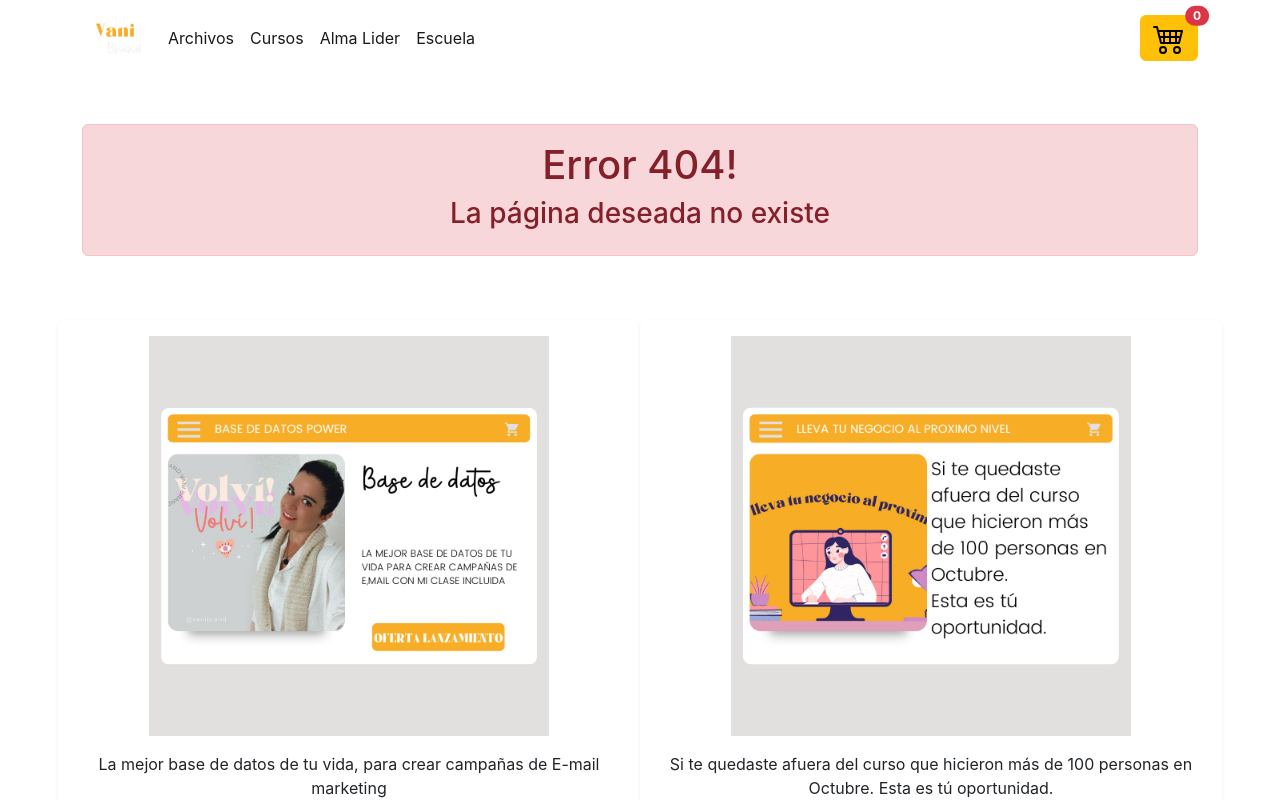
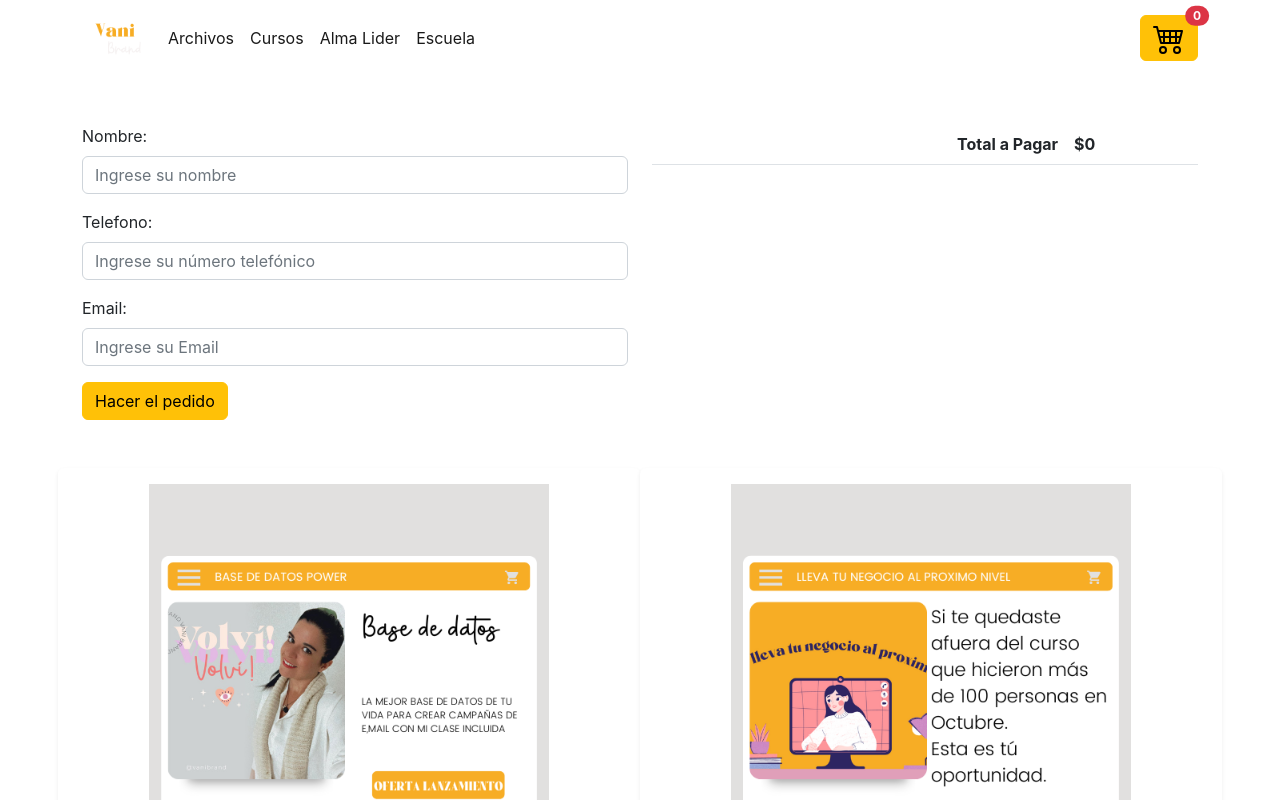
Before and after one commit to DarioMaximi/React-Rojas-Martinez, a React (Create React App) app in the folder darwin-app/: page /Checkout in a window 1280 px wide. Shown: the top 800 px of the page. Built offline with nearby package versions, Linux system fonts and the light colour scheme.

Commit message:
aplicando firebase

```diff
--- a/darwin-app/package.json
+++ b/darwin-app/package.json
@@ -6,6 +6,7 @@
     "@testing-library/jest-dom": "^5.16.5",
     "@testing-library/react": "^13.4.0",
     "@testing-library/user-event": "^13.5.0",
+    "firebase": "^9.15.0",
     "react": "^18.2.0",
     "react-dom": "^18.2.0",
     "react-router-dom": "^6.4.5",
--- a/darwin-app/src/App.js
+++ b/darwin-app/src/App.js
@@ -8,6 +8,7 @@ import Promocion from "./components/Promocion";
 import Error404 from "./components/Error404";
 import CartContextProvider from "./components/context/CartContext";
 import Cart from "./components/Cart";
+import Checkout from "./components/Checkout";
 
 function App () {
   return (
@@ -19,6 +20,7 @@ function App () {
           <Route path={"/category/:id"} element = {<ItemListContainer/>} />
           <Route path={"/item/:id"} element = {<ItemDetailContainer/>} />
           <Route path={"/Cart"} element = {<Cart/>} />
+          <Route path={"/Checkout"} element = {<Checkout/>} />
           <Route path={"*"} element = {<Error404/>} />
         </Routes>
         <Promocion />
--- a/darwin-app/src/components/Cart.jsx
+++ b/darwin-app/src/components/Cart.jsx
@@ -50,7 +50,7 @@ const Cart = () => {
                             <tr>
                                 <td colSpan={3} className="text-end"><b>Total a Pagar</b></td>
                                 <td><b>${sumaTotal()}</b></td>
-                                <td className="text-end"><button className="btn btn-warning">Finalizar Compra</button> </td>
+                                <td className="text-end"><Link to={"/checkout"} className="btn btn-warning">Finalizar Compra</Link> </td>
                             </tr>
                         </tbody>
                     </table>
--- /dev/null
+++ b/darwin-app/src/components/Checkout.jsx
@@ -0,0 +1,78 @@
+import { addDoc, doc, collection, getFirestore, updateDoc } from "firebase/firestore";
+import React, { useContext, useState } from "react";
+import { CartContext } from "./context/CartContext";
+
+const Checkout = () => {
+    const {cart, sumaTotal, clear} = useContext(CartContext);
+    const [nombre, setNombre] = useState("");
+    const [telefono, setTelefono] = useState("");
+    const [email, setEmail] = useState("");
+    const [orderId, setOrderId] = useState("");
+
+    const generarOrden = () => {
+        const fecha = new Date();
+        const order = {
+            buyer:{name:nombre, phone:telefono, email:email},
+            items: cart.map(item => ({id:item.id, title:item.nombre, quantity:item.quantity, price:item.precio, priceTotal:item.quantity * item.precio})),
+            total:sumaTotal(),
+            order_date: `${fecha.getFullYear()}-${fecha.getMonth() + 1}-${fecha.getDate()} ${fecha.getHours()}:${fecha.getMinutes()}:${fecha.getSeconds()}`
+        };
+
+        const db = getFirestore();
+        const orderCollection = collection(db, "orders");
+        addDoc (orderCollection, order).then((snapShot) => {
+            setOrderId(snapShot.id);
+            const generateOrder = doc(db, "orders", snapShot.id);
+            updateDoc(generateOrder, {total:order.total * 1.21});
+            clear();
+        });
+    }
+
+    return (
+        <div className="container">
+            <div className="row my-5">
+                <div className="col-md-6">
+                <form>
+                    <div className="mb-3">
+                        <label for="nombre" className="form-label">Nombre:</label>
+                        <input type="text" className="form-control" placeholder="Ingrese su nombre" onInput={(e) => {setNombre(e.target.value)}}/>
+                    </div>
+                    <div className="mb-3">
+                        <label for="telefono" className="form-label">Telefono:</label>
+                        <input type="text" className="form-control" placeholder="Ingrese su número telefónico" onInput={(e) => {setTelefono(e.target.value)}}/>
+                    </div>
+                    <div className="mb-3">
+                        <label for="email" className="form-label">Email:</label>
+                        <input type="text" className="form-control" placeholder="Ingrese su Email" onInput={(e) => {setEmail(e.target.value)}}/>
+                    </div>
+                    <button type="button" className="btn btn-warning" onClick={generarOrden}>Hacer el pedido</button>
+                </form>
+            </div>
+                <div className="col-md-6">
+                    <table className="table">
+                        <tbody>
+                            {cart.map(item => (
+                                <tr key={item.id}>
+                                    <td><img src={item.imagen} alt={item.nombre} width={120}/> </td>
+                                    <td className="align-middle">{item.nombre}</td>
+                                    <td className="align-middle">{item.quantity}</td>
+                                    <td className="align-middle">${item.quantity * item.precio}</td>
+                                </tr>
+                                ))}
+                                <tr>
+                                    <td colSpan={3} className="text-end"><b>Total a Pagar</b></td>
+                                    <td><b>${sumaTotal()}</b></td>
+                                </tr>
+                        </tbody>
+                    </table>
+                </div>
+            </div>
+            <div className="row">
+                <div className="col text-center">
+                    {orderId ? <div className="alert alert-warning" role="alert">El código de la orden es: <b>{orderId}</b></div>: ""}
+                </div>
+            </div>
+        </div>
+    )}
+
+export default Checkout;
--- a/darwin-app/src/components/ItemDetailContainer.jsx
+++ b/darwin-app/src/components/ItemDetailContainer.jsx
@@ -1,14 +1,15 @@
 import React, { useEffect, useState } from "react";
-import arrayProductos from "./json/productos.json";
+//import arrayProductos from "./json/productos.json";
 import ItemDetail from "./ItemDetail";
 import { useParams } from "react-router-dom";
+import { doc, getDoc, getFirestore } from "firebase/firestore";
 
 
 const ItemDetailContainer = () => {
     const [item, setItem] = useState([]);
     const {id} = useParams();
 
-    useEffect(() => {
+   /*useEffect(() => {
         const promesa = new Promise((resolve, reject) => {
             setTimeout(() => {
                 resolve(arrayProductos.find(item => item.id === parseInt(id)));
@@ -18,7 +19,19 @@ const ItemDetailContainer = () => {
         promesa.then((data) => {
             setItem(data);
         })
-    }, [id]);
+    }, [id]);*/
+
+    useEffect(() => {
+        const db = getFirestore();
+        const item = doc(db, "cursos", id);
+        getDoc(item).then((snapShot) => {
+            if (snapShot.exists()) {
+                setItem({id:snapShot.id, ...snapShot.data()});
+            }
+        })
+    })
+
+
     return (
         <div className="container">
             <ItemDetail item={item}/>
@@ -26,4 +39,4 @@ const ItemDetailContainer = () => {
             )
 }
 
-export default ItemDetailContainer
+export default ItemDetailContainer;
--- a/darwin-app/src/components/ItemListContainer.jsx
+++ b/darwin-app/src/components/ItemListContainer.jsx
@@ -1,14 +1,15 @@
 import React, { useEffect, useState } from "react";
-import arrayProductos from "./json/productos.json";
+//import arrayProductos from "./json/productos.json";
 import ItemList from "./itemList";
 import { useParams } from "react-router-dom";
+import { collection, getDocs, getFirestore, where, query } from "firebase/firestore";
 
 
 const ItemListContainer = () => {
     const [items, setItems] = useState([]);
     const {id} = useParams();
 
-    useEffect(() => {
+    /*useEffect(() => {
         const promesa = new Promise((resolve, reject) => {
             setTimeout(() => {
                 resolve(id ? arrayProductos.filter(item => item.categoria === id) : arrayProductos);
@@ -18,7 +19,17 @@ const ItemListContainer = () => {
         promesa.then((data) => {
             setItems(data);
         }, [id])
-    });
+    });*/
+
+    useEffect(() => {
+        const db = getFirestore();
+        const itemCollection = collection(db, "cursos");
+        const q = id ? query(itemCollection, where("categoria", "==", id)) : itemCollection;
+
+        getDocs(q).then((snapShot) => {
+            setItems(snapShot.docs.map((doc) => ({id:doc.id, ...doc.data()})))
+        })
+    })
 
 
     return (
--- a/darwin-app/src/components/Promocion.jsx
+++ b/darwin-app/src/components/Promocion.jsx
@@ -1,4 +1,5 @@
 import React from "react";
+
 
 const Promocion = () => {
     return (
@@ -7,24 +8,20 @@ const Promocion = () => {
                 <div className="col-md-6 text-center shadow-sm p-3 mb-5 bg-body rounded">
                     <p><img src="/images/baseDeDatos.png" alt="Base de Datos" className="img-fluid" width={400} /></p>
                     <p>La mejor base de datos de tu vida, para crear campañas de E-mail marketing</p>
-                    <p><button className="btn btn-warning">Comprar</button> </p>
                 </div>
                 <div className="col-md-6 text-center shadow-sm p-3 mb-5 bg-body rounded">
                     <p><img src="/images/llevatunegocio.png" alt="Lleva tu negocio" className="img-fluid" width={400} /></p>
                     <p>Si te quedaste afuera del curso que hicieron más de 100 personas en Octubre. Esta es tú oportunidad.</p>
-                    <p><button className="btn btn-warning">Comprar</button> </p>
                 </div>
             </div>
             <div className="row gx-5">
                 <div className="col-md-6 text-center shadow-sm p-3 mb-5 bg-body rounded">
                     <p><img src="/images/empAempresaria.png" alt="Base de Datos" className="img-fluid" width={400} /></p>
                     <p>Subi de nivel con este curso virtual de 8 clases</p>
-                    <p><button className="btn btn-warning">Comprar</button> </p>
                 </div>
                 <div className="col-md-6 text-center shadow-sm p-3 mb-5 bg-body rounded">
                     <p><img src="/images/empEmpresaria1.png" alt="Lleva tu negocio" className="img-fluid" width={400} /></p>
                     <p>Segui capacitandote y descubrí nuevas herramientas para ser una empresaria exitosa</p>
-                    <p><button className="btn btn-warning">Comprar</button> </p>
                 </div>
             </div>
         </div>
--- a/darwin-app/src/index.js
+++ b/darwin-app/src/index.js
@@ -3,6 +3,24 @@ import ReactDOM from 'react-dom/client';
 import './index.css';
 import App from './App';
 
+// Import the functions you need from the SDKs you need
+import { initializeApp } from "firebase/app";
+// TODO: Add SDKs for Firebase products that you want to use
+// https://firebase.google.com/docs/web/setup#available-libraries
+
+// Your web app's Firebase configuration
+const firebaseConfig = {
+  apiKey: "AIzaSyBdNKNUP8U6xZWWonKKE72zQDqzptylH3o",
+  authDomain: "react-rojas-app.firebaseapp.com",
+  projectId: "react-rojas-app",
+  storageBucket: "react-rojas-app.appspot.com",
+  messagingSenderId: "959153947720",
+  appId: "1:959153947720:web:1e5842cf6d98aaa260047d"
+};
+
+// Initialize Firebase
+const app = initializeApp(firebaseConfig);
+
 
 const root = ReactDOM.createRoot(document.getElementById('root'));
 root.render(<App />);
```
Also changed, not shown: 1 other file (tests, documents, lock files or other folders).
